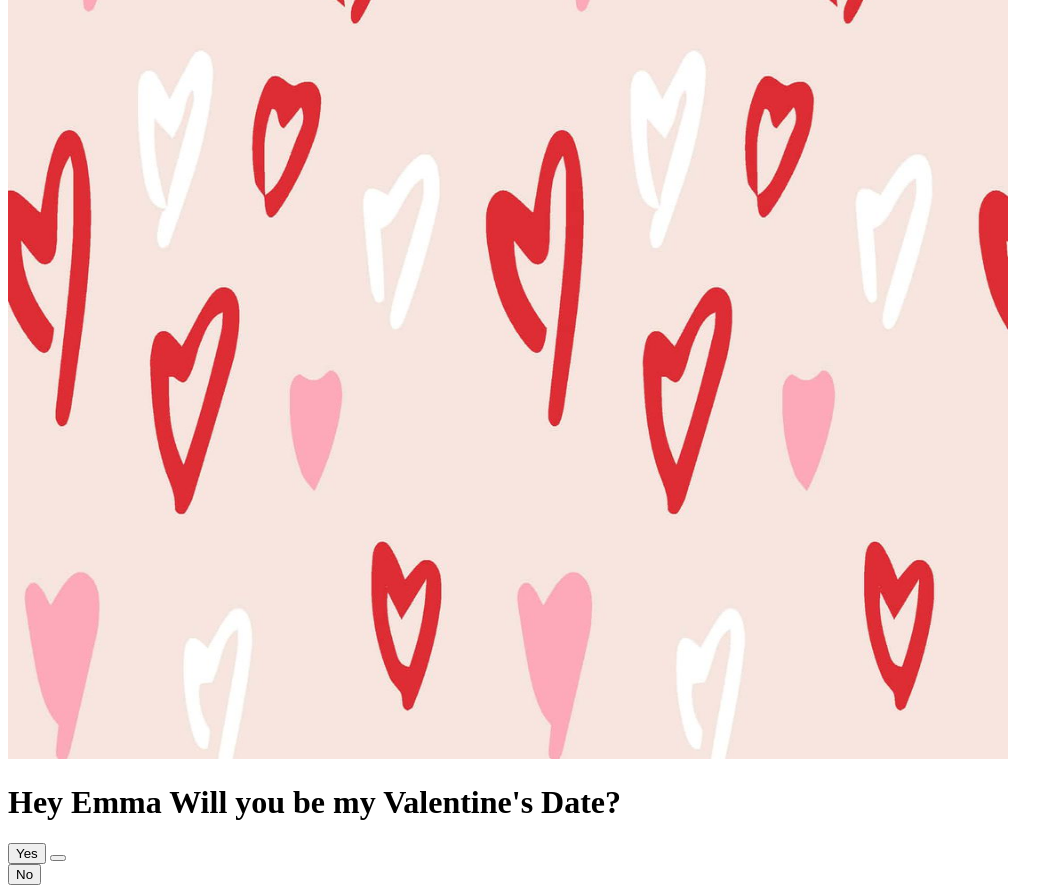
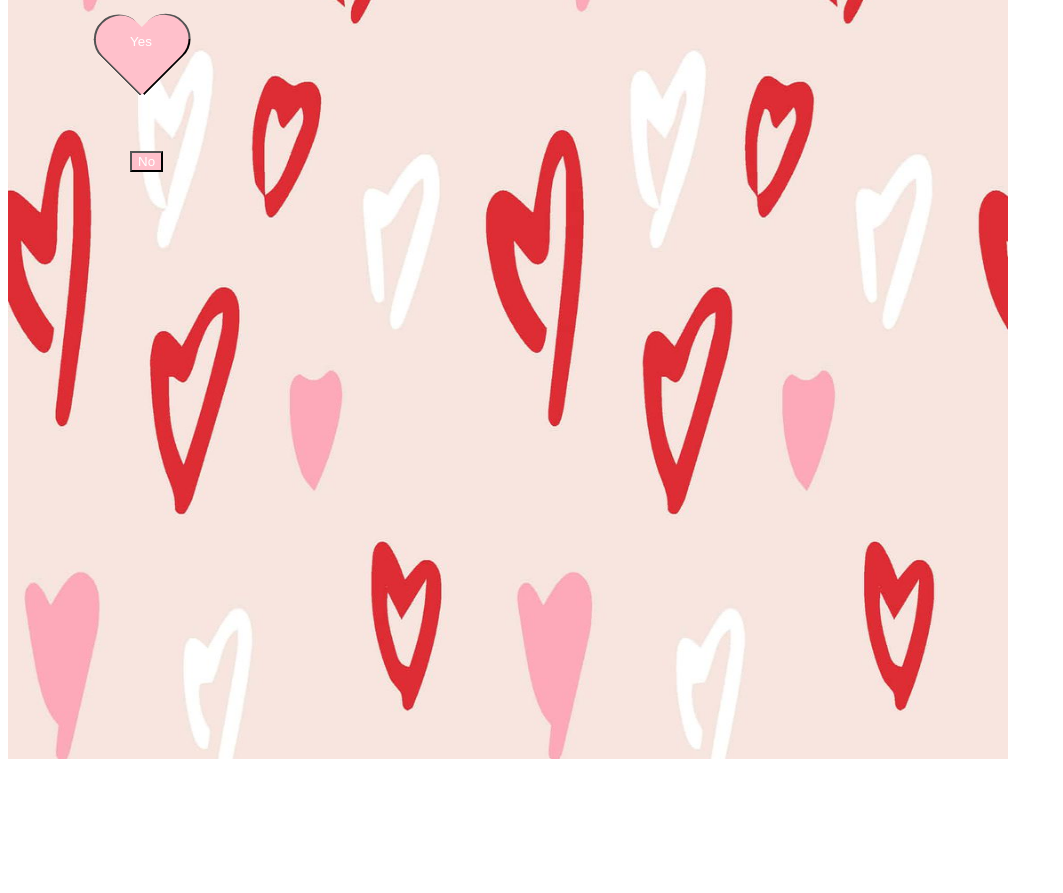
Before and after one commit to Goldenhawk2003/Code_Name_Val, a plain HTML site: page index.html in a window 1280 px wide. Shown: the part 249-1142 px from the top of the page, without its empty margins (0-1063 px from the left). After the commit the page ends 1016 px from the top, so only its background shows below. Drawn offline with Linux system fonts and the light colour scheme.

Commit message:
update 1

```diff
--- a/index.html
+++ b/index.html
@@ -6,11 +6,13 @@
         <title>V-Day</title>
         <link href="styles.css" rel="stylesheet" />
     </head>
+    <img src="art/music/valentine-background-resized.jpg" width="1000px" height="1000px" z-index="-1"/>
+
+    <audio autoplay muted>
+        <source src="art/music/TV Girl - Lovers Rock.mp3" type="audio/mpeg">
+    </audio>
     <body>
-        <img src="art/music/valentine-background-resized.jpg" width="1000px" height="1000px" z-index="-1"/>
-        <audio autoplay>
-            <source src="art/music/TV Girl - Lovers Rock.mp3" type="audio/mpeg">
-        </audio>
+
         <h1>Hey Emma Will you be my Valentine's Date?</h1>
 
         <div class="button-container" id="button-container">
--- a/styles.css
+++ b/styles.css
@@ -1,3 +1,73 @@
+body{
+    display: flex;
+    align-content: center;
+    text-align: center;
+
+}
+h1{
+    color:rgb(163, 192, 227);
+    position: absolute;
+    top: 40px;
+}
+.button-container{
+    position: absolute;
+    top: 200px;
+    left: 90px;
+}
+
+.submit{
+    position: absolute;
+    top: 15px;
+    color: white;
+    background-color: pink;
+    height: 80px;
+    width: 50px;
+    margin: 50px;
+    border-radius: 50px 50px 0 0;
+    transform: rotate(-45deg);
+    transform-origin: 0 100%;
+    border-right: none;
+    border-bottom: none;
+    z-index: 2;
+}
+.text-rotate{
+position: absolute;
+right: 30px;
+top: 20px;
+bottom: 10px;
+left: 18px;
+transform: rotate(45deg);
+}
+.heart{
+position: absolute;
+    color: white;
+    background-color: pink;
+    height: 80px;
+    width: 50px;
+    margin: 50px;
+    border-radius: 50px 50px 0 0;
+    transform: rotate(45deg);
+    transform-origin: 20% 40%;
+    border-left: none;
+    z-index: 1;
+    position: absolute;
+    border-bottom: none;
+}
+
+
+
+
+
+
+
+.How-Dare-You{
+    color: white;
+    background-color: pink;
+    position: absolute;
+    top: 400px;
+    left: 130px;
+}
+
 @media(max-width: 1000px){
     body{
         display: flex;
@@ -11,9 +81,9 @@
         top: 40px;
     }
     .button-container{
-        position: absolute;
-        top: 200px;
-        left: 90px;
+
+        display: flex;
+        align-self: center;
     }
 
     .submit{
@@ -64,8 +134,7 @@
     .How-Dare-You{
         color: white;
         background-color: pink;
-        position: absolute;
-        top: 400px;
-        left: 130px;
+        display: flex;
+        align-self: center;
     }
 }
```
